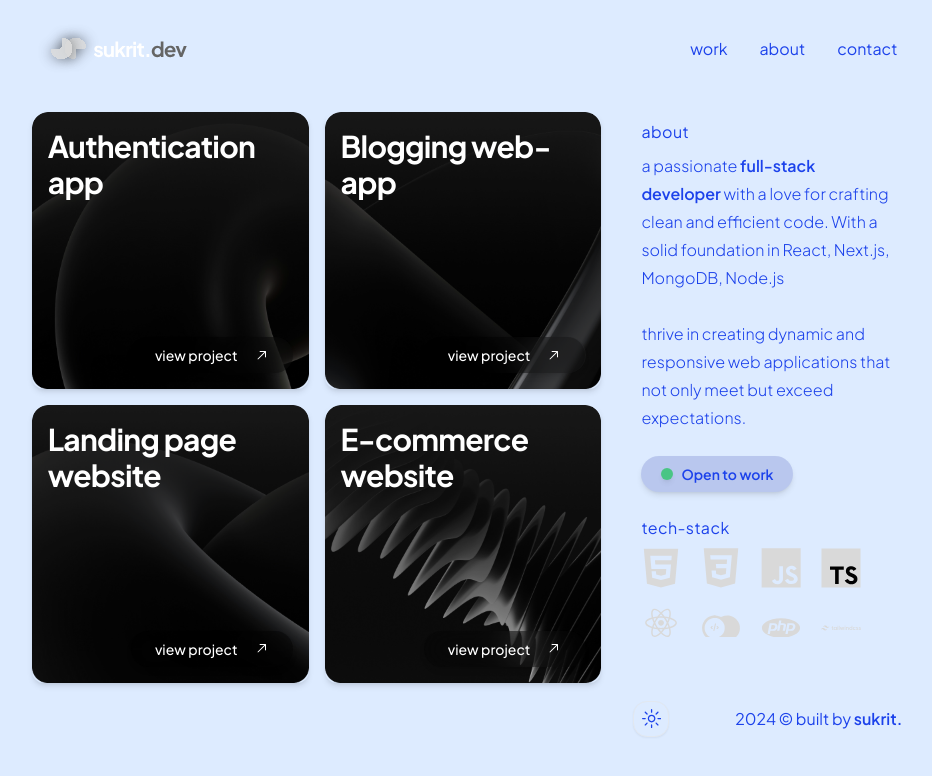
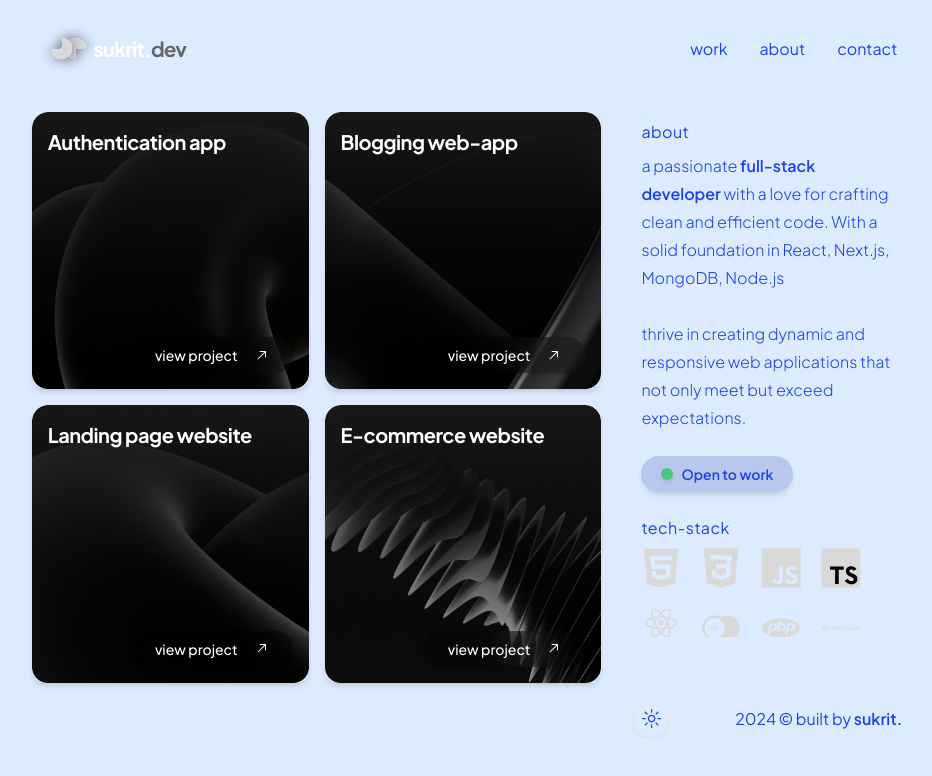
Before and after one commit to Sukrit3007/sukrit, a Next.js app: page / in a window 1280 px wide. Shown: the top 776 px of the page, without its empty margins (173-1105 px from the left). Built offline with nearby package versions, Linux system fonts and the light colour scheme.

Commit message:
font size of card change

```diff
--- a/components/WorkCard.jsx
+++ b/components/WorkCard.jsx
@@ -58,7 +58,7 @@ const WorkCard = () => {
           className="w-full h-full object-cover rounded-t-lg"
         />
         <div className="absolute inset-0 bg-black bg-opacity-10 rounded-2xl">
-        <h2 className="absolute top-4 left-4 text-white font-bold scroll-m-20 pb-2 text-3xl tracking-tight first:mt-0">{item.title}</h2>
+        <h2 className="absolute top-4 left-4 text-white font-bold scroll-m-20 pb-2 text-xl tracking-tight first:mt-0">{item.title}</h2>
         <Button className="absolute bottom-4 right-4 bg-black bg-opacity-25 text-white py-2 px-4 rounded-full shadow-md backdrop-filter backdrop-blur-lg hover:bg-black" style={{ borderRadius: "56px", padding: "10px 24px", justifyContent: "center", alignItems: "center", gap: "8px" }}>
           view project <ArrowTopRightIcon className="ml-2" />
       </Button>
```
